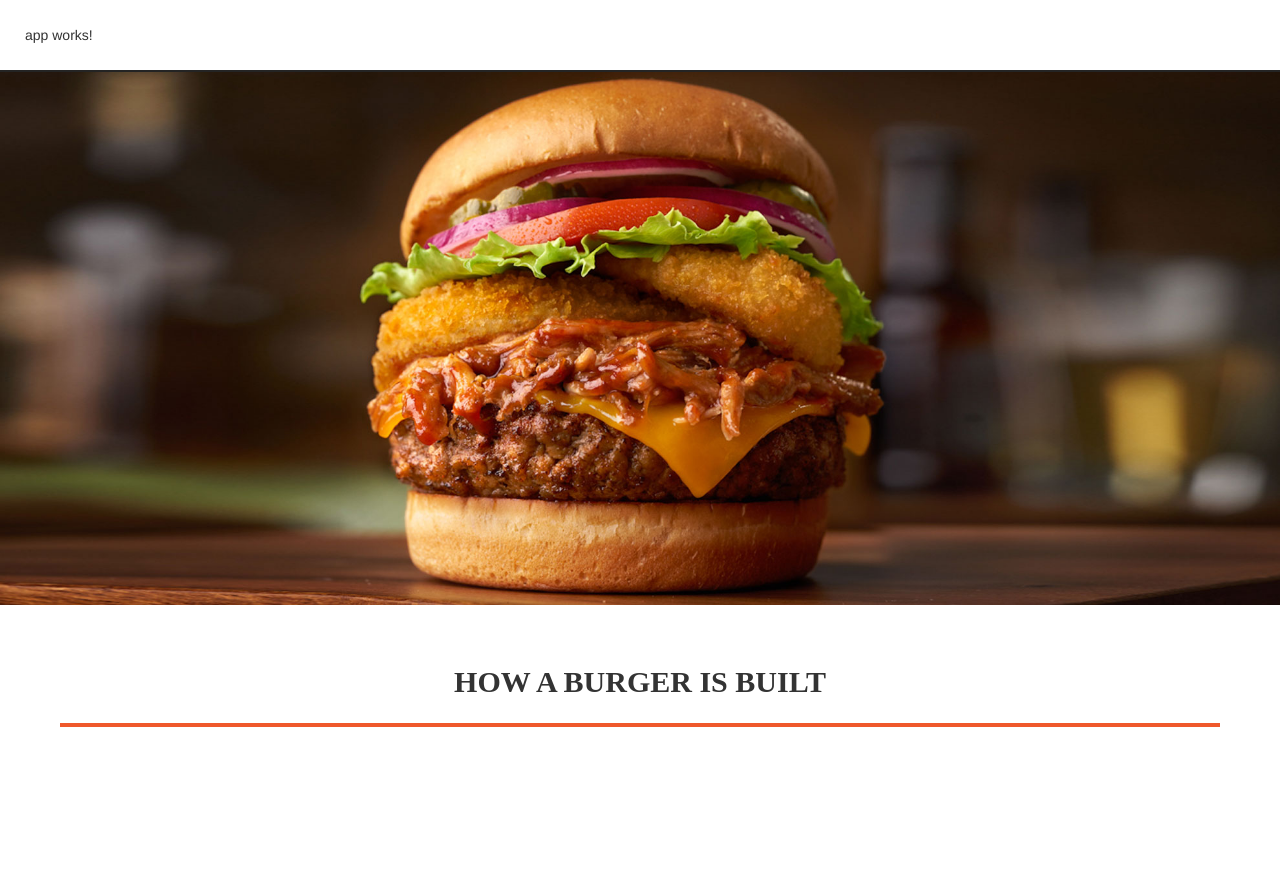
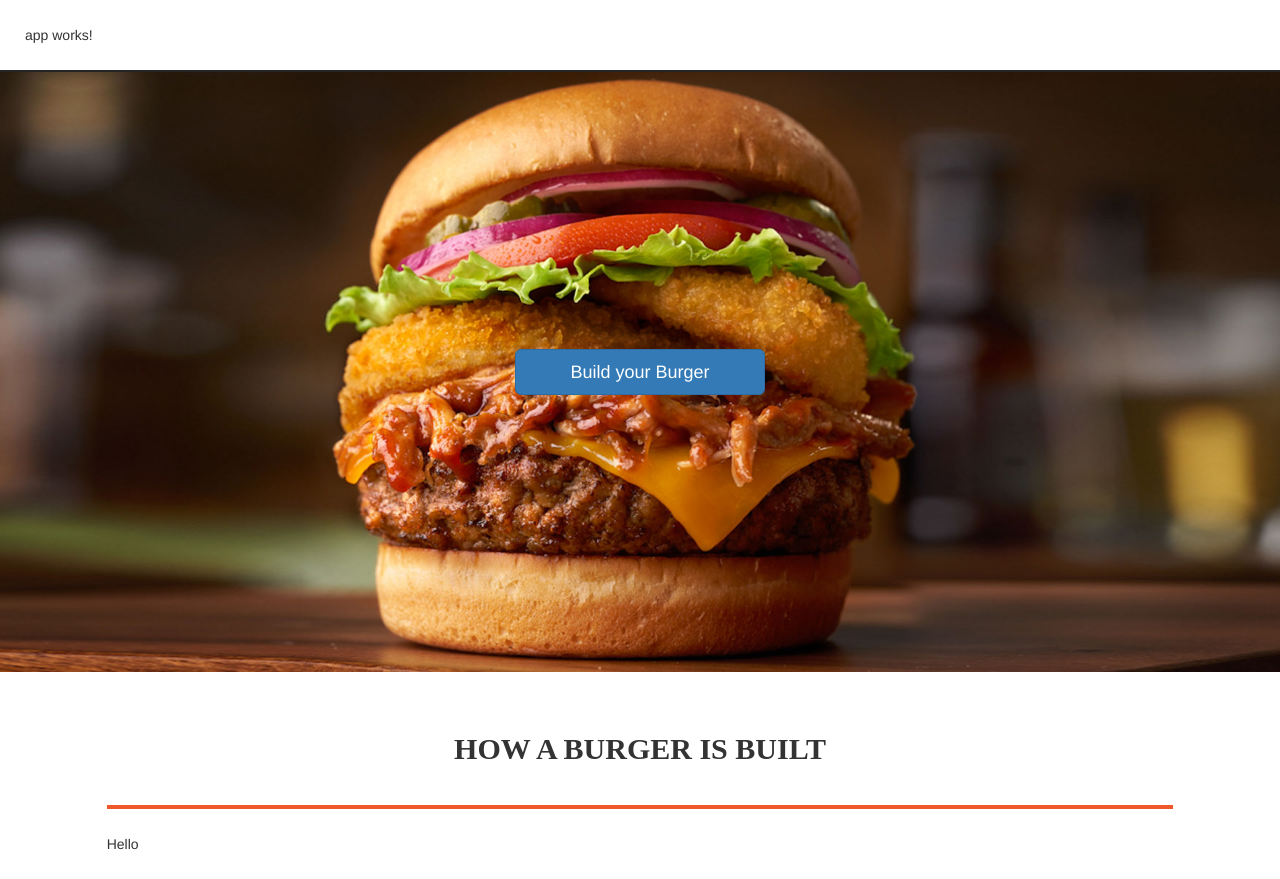
Before and after one commit to praneeth3457/Custom-Burger, an Angular app: page / in a window 1280 px wide. Before the commit the page ends 800 px from the top, so only its background shows below. Built offline with nearby package versions, Linux system fonts and the light colour scheme.

Commit message:
added build button

```diff
--- a/src/app/home/home.component.css
+++ b/src/app/home/home.component.css
@@ -10,7 +10,25 @@
   font-weight: 900;
 }
 
-.hr-line {
-  margin: 25px 60px;
+.main-title {
+  background: url("./../../assets/burger1.jpg") no-repeat center center fixed;
+  -webkit-background-size: cover;
+  -moz-background-size: cover;
+  -o-background-size: cover;
+  background-size: cover;
+  height: 600px;
+  display: flex;
+  align-items: center;
+  justify-content: center;
+}
+
+.build-btn {
+  width : 250px;
+  padding : 60px auto;
+}
+
+.sub-panel {
+  margin-top: 30px;
   border-top: 4px solid #ef582b;
+  padding: 25px 0;
 }
--- a/src/app/home/home.component.html
+++ b/src/app/home/home.component.html
@@ -1,8 +1,11 @@
 <div class="row">
+  <div class="col-xs-12 main-title">
+    <button type="button" class="btn btn-primary btn-lg build-btn">Build your Burger</button>
+  </div>
   <div class="col-xs-12">
-    <img class="burger-img" src="./../../assets/burger1.jpg"/>
-
     <h2 class="subTitle">HOW A BURGER IS BUILT</h2>
-    <hr class="hr-line"/>
+    <div class="col-md-10 col-md-offset-1 col-xs-12 sub-panel">
+      Hello
+    </div>
   </div>
 </div>
```
